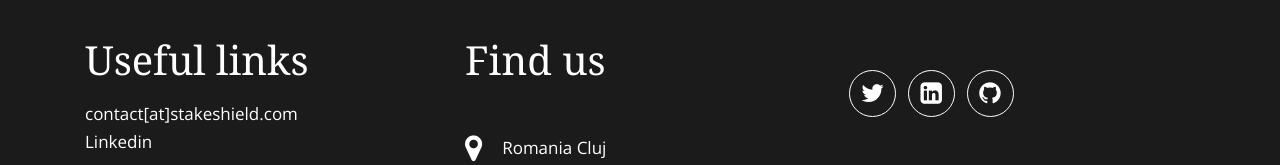
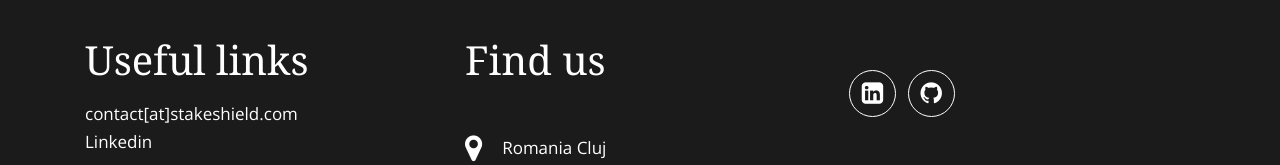
Before and after one commit to stake-shield/site, a plain HTML site: page docs/index.html in a window 1280 px wide. Shown: the part 4761-4926 px from the top of the page. Drawn offline with nearby package versions, Linux system fonts and the light colour scheme; some packages are replaced by stand-ins of ours; files whose address does not match are found by name.

Commit message:
Update index.html

```diff
--- a/docs/index.html
+++ b/docs/index.html
@@ -318,9 +318,8 @@
                            <button class="sumbit">Subscribe</button>
                         </form> -->
                         <ul class="social_icon">
-                           <li><a href="#"><i class="fa fa-twitter" aria-hidden="true"></i></a></li>
-                           <li><a href="#"><i class="fa fa-linkedin-square" aria-hidden="true"></i></a></li>
-                           <li><a href="#"><i class="fa fa-github" aria-hidden="true"></i></a></li>
+                           <li><a href="https://www.linkedin.com/company/stakeshield"><i class="fa fa-linkedin-square" aria-hidden="true"></i></a></li>
+                           <li><a href="https://github.com/stake-shield"><i class="fa fa-github" aria-hidden="true"></i></a></li>
                         </ul>
                      </div>
                   </div>
```
